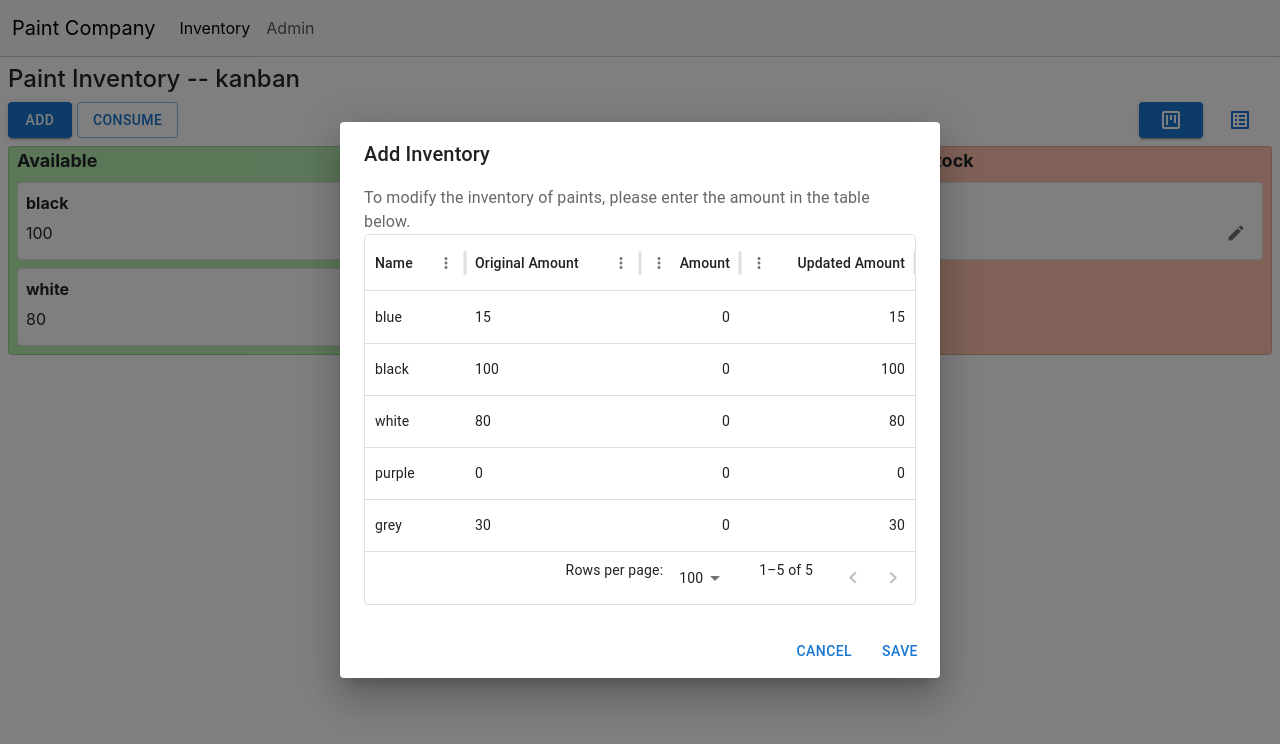
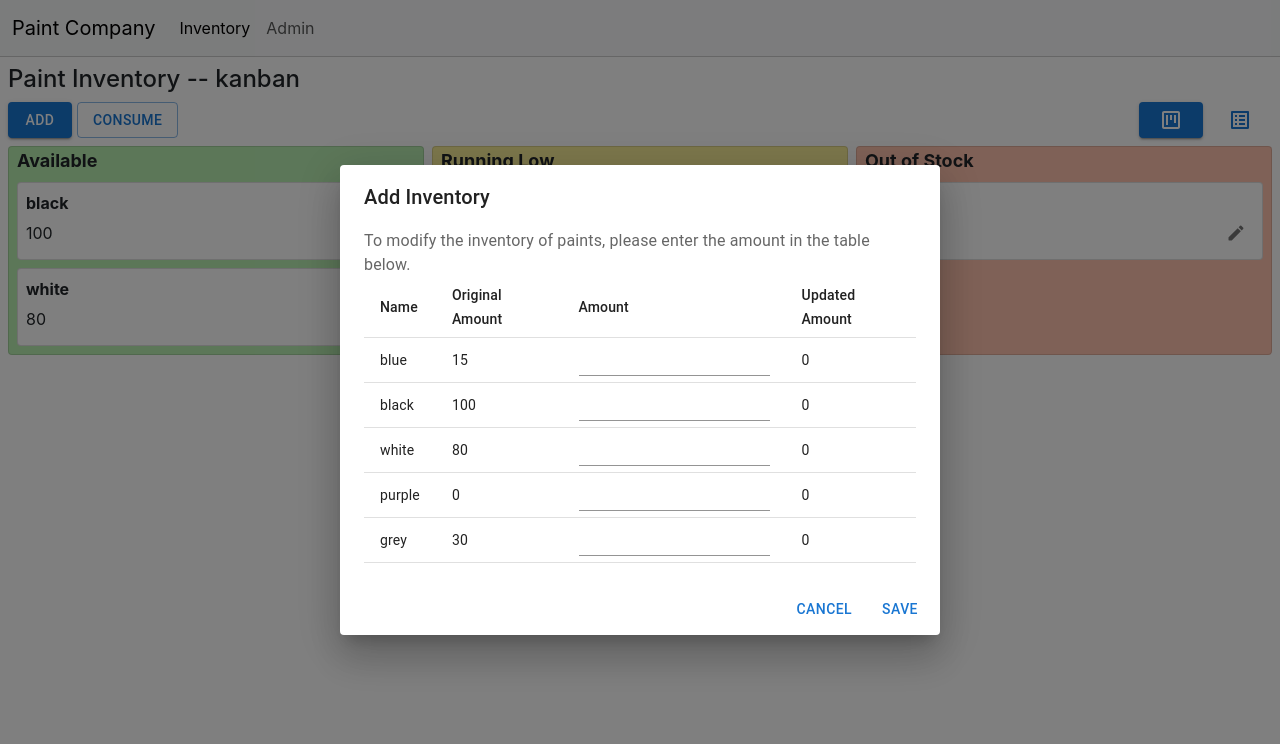
Before and after one commit to owen918/paint-company-ui, a React (Create React App) app: page /inventory in a window 1280 px wide. Both pictures are taken after a click on the button "ADD". Shown: the top 744 px of the page. Built offline with nearby package versions, Linux system fonts and the light colour scheme.

Commit message:
Revert "Merge pull request #5 from owen918/refactor-UI-components"
This reverts commit 9794800282fa458355ba9b2f3fa0fdce169bb9d8, reversing
changes made to dbe623f4f11a4c2f42b122b7d895926c02e56225.

```diff
--- a/src/layouts/InventoryPage/InventoryPage.tsx
+++ b/src/layouts/InventoryPage/InventoryPage.tsx
@@ -4,40 +4,24 @@ import Actions from "./components/Actions";
 import TableView from "./components/TableView";
 import Header from "./components/Header";
 import KanbanView from "./components/KanbanView";
-import { Alert, Box, Snackbar } from "@mui/material";
+import { Box } from "@mui/material";
 import { styled } from "@mui/material/styles";
 import EditDialog from "./components/EditModal";
-import Status from "../../models/InventoryStatusModel";
 
 const defaultData: InventoryModel[] = require("../../data/inventory.json");
 const defaultColumnConfig: string[] = ["Name", "Amount", "Status"];
+const dialogColumnConfig: string[] = [
+  "Name",
+  "Original Amount",
+  "Amount",
+  "Updated Amount",
+];
 
 const InventoryPageBox = styled(Box)`
   display: flex;
   flex-direction: column;
   margin: 8px 8px;
 `;
-
-const Banner = ({
-  barOpen,
-  handleBarClose,
-}: {
-  barOpen: boolean;
-  handleBarClose: () => void;
-}) => {
-  return (
-    <Snackbar
-      open={barOpen}
-      autoHideDuration={6000}
-      onClose={handleBarClose}
-      anchorOrigin={{ vertical: "top", horizontal: "center" }}
-    >
-      <Alert onClose={handleBarClose} severity="success" variant="filled">
-        You have successfully updated the paint inventory !
-      </Alert>
-    </Snackbar>
-  );
-};
 
 const View = ({
   currentView,
@@ -65,13 +49,9 @@ export const InventoryPage = () => {
   const [dialogOpen, setDialogOpen] = useState(false);
   const [mode, setMode] = useState("");
   const [editPaintId, setEditPaintId] = useState(0);
-  const [barOpen, setBarOpen] = useState(false);
 
   const handleDialogClose = () => setDialogOpen(false);
   const handleDialogOpen = () => setDialogOpen(true);
-
-  const handleBarOpen = () => setBarOpen(true);
-  const handleBarClose = () => setBarOpen(false);
 
   const onClickAddInventory = () => {
     setMode("ADD");
@@ -88,28 +68,16 @@ export const InventoryPage = () => {
     handleDialogOpen();
   };
 
-  const setPaintStatus = (n: number) => {
-    if (n <= 0) {
-      return Status.out_of_stock;
-    } else if (n <= 30) {
-      return Status.running_low;
-    } else {
-      return Status.available;
-    }
-  };
-
   return (
     <InventoryPageBox>
-      <Banner barOpen={barOpen} handleBarClose={handleBarClose} />
       <EditDialog
         handleOnClose={handleDialogClose}
-        handleBarOpen={handleBarOpen}
+        columnConfig={dialogColumnConfig}
         open={dialogOpen}
         mode={mode}
         inventory={inventory}
         setInventory={setInventory}
         editPaintId={editPaintId}
-        setPaintStatus={setPaintStatus}
       />
       <Header view={currentView}></Header>
       <Actions
--- a/src/layouts/InventoryPage/components/ConfirmModal.tsx
+++ /dev/null
@@ -1,142 +0,0 @@
-import { Button, Dialog, DialogActions, DialogTitle } from "@mui/material";
-import { DataGrid, GridColDef } from "@mui/x-data-grid";
-import { useEffect, useState } from "react";
-import InventoryModel from "../../../models/InventoryModel";
-import Status from "../../../models/InventoryStatusModel";
-
-const ConfirmDialogTable = ({ data }: { data: InventoryModel[] }) => {
-  const columns: GridColDef[] = [
-    { field: "name", headerName: "Name" },
-    {
-      field: "amount",
-      headerName: "Amount",
-      type: "number",
-    },
-    {
-      field: "status",
-      headerName: "Status",
-      type: "string",
-    },
-  ];
-  return <DataGrid rows={data} columns={columns} />;
-};
-
-const ConfirmModal = ({
-  open,
-  handleConfirmModalClose,
-  handleEditModalClose,
-  handleBarOpen,
-  modalData,
-  mode,
-  setInventory,
-  inventory,
-  editPaintId,
-  setPaintStatus,
-}: {
-  open: boolean;
-  handleConfirmModalClose: () => void;
-  handleEditModalClose: () => void;
-  handleBarOpen: () => void;
-  modalData: {
-    id: number;
-    name: string;
-    amount: number;
-    originalAmount: number;
-    updatedAmount: number;
-  }[];
-  mode: string;
-  setInventory: (d: InventoryModel[]) => void;
-  inventory: InventoryModel[];
-  editPaintId: number;
-  setPaintStatus: (n: number) => Status;
-}) => {
-  const [confirmModalData, setConfirmModalData] = useState<InventoryModel[]>(
-    []
-  );
-
-  const getDefaultConfirmModalData = (
-    mode: string,
-    editPaintId: number,
-    modalData: {
-      id: number;
-      name: string;
-      amount: number;
-      originalAmount: number;
-      updatedAmount: number;
-    }[]
-  ) => {
-    let confirmData = [...modalData];
-    if (mode === "ADD" || mode === "CONSUME") {
-      return confirmData.map((paint) => ({
-        id: paint.id,
-        name: paint.name,
-        amount: paint.updatedAmount,
-        status: setPaintStatus(paint.updatedAmount),
-      }));
-    } else {
-      return confirmData
-        .filter((paint) => paint.id === editPaintId)
-        .map((paint) => ({
-          id: paint.id,
-          name: paint.name,
-          amount: paint.updatedAmount,
-          status: setPaintStatus(paint.updatedAmount),
-        }));
-    }
-  };
-
-  useEffect(() => {
-    if (open === true) {
-      setConfirmModalData(
-        getDefaultConfirmModalData(mode, editPaintId, modalData)
-      );
-    } else {
-      setConfirmModalData([]);
-    }
-  }, [open]);
-
-  const dialogSave = () => {
-    if (mode === "ADD" || mode === "CONSUME") {
-      return addOrConsumeInventory;
-    } else {
-      return editInventory;
-    }
-  };
-
-  const addOrConsumeInventory = () => {
-    handleConfirmModalClose();
-    handleEditModalClose();
-    handleBarOpen();
-    setInventory(confirmModalData);
-  };
-  const editInventory = () => {
-    handleConfirmModalClose();
-    handleEditModalClose();
-    handleBarOpen();
-    setInventory(
-      inventory.map((paint) =>
-        paint.name === confirmModalData[0].name
-          ? {
-              ...paint,
-              amount: confirmModalData[0].amount,
-              status: setPaintStatus(confirmModalData[0].amount),
-            }
-          : paint
-      )
-    );
-  };
-  return (
-    <Dialog open={open} onClose={handleConfirmModalClose}>
-      <DialogTitle>Are you sure ?</DialogTitle>
-      <ConfirmDialogTable data={confirmModalData} />
-      <DialogActions>
-        <Button onClick={handleConfirmModalClose}>No</Button>
-        <Button type="button" onClick={dialogSave()}>
-          Yes
-        </Button>
-      </DialogActions>
-    </Dialog>
-  );
-};
-
-export default ConfirmModal;
--- a/src/layouts/InventoryPage/components/EditModal.tsx
+++ b/src/layouts/InventoryPage/components/EditModal.tsx
@@ -5,132 +5,124 @@ import {
   DialogContent,
   DialogContentText,
   DialogTitle,
-  Tooltip,
+  Table,
+  TableBody,
+  TableCell,
+  TableContainer,
+  TableHead,
+  TableRow,
+  TextField,
 } from "@mui/material";
-import {
-  DataGrid,
-  GridColDef,
-  GridEditInputCell,
-  GridPreProcessEditCellProps,
-  GridRenderEditCellParams,
-} from "@mui/x-data-grid";
 import InventoryModel from "../../../models/InventoryModel";
 import { useEffect, useState } from "react";
-import ConfirmModal from "./ConfirmModal";
-import Status from "../../../models/InventoryStatusModel";
 
-const EditDialogTable = ({
+const EditDialogTableRow = ({
+  name,
+  originalAmount,
+  updatedAmount,
+  handleOnChange,
+}: {
+  name: string;
+  originalAmount: number;
+  updatedAmount: number;
+  handleOnChange: (e: any) => void;
+}) => {
+  return (
+    <TableRow>
+      <TableCell>{name}</TableCell>
+      <TableCell>{originalAmount}</TableCell>
+      <TableCell>
+        <TextField
+          name={name}
+          type="number"
+          variant="standard"
+          onChange={handleOnChange}
+        />
+      </TableCell>
+      <TableCell>{updatedAmount}</TableCell>
+    </TableRow>
+  );
+};
+
+const EditDialogTableBody = ({
   data,
-  mode,
   handleOnChange,
 }: {
   data: {
-    id: number;
     name: string;
-    amount: number | undefined;
+    amount: number;
     originalAmount: number;
-    updatedAmount: number | undefined;
+    updatedAmount: number;
   }[];
-  mode: string;
   handleOnChange: (e: any) => void;
 }) => {
-  const renderEditCell = (params: GridRenderEditCellParams) => {
-    console.log("in renderEditCell", params);
-    const { error } = params;
   return (
-      <Tooltip open={!!error} title={error}>
-        <span>
-          <GridEditInputCell {...params} />
-        </span>
-      </Tooltip>
+    <TableBody>
+      {data.map((paint) => (
+        <EditDialogTableRow
+          key={paint.name}
+          name={paint.name}
+          originalAmount={paint.originalAmount}
+          updatedAmount={paint.updatedAmount}
+          handleOnChange={handleOnChange}
+        />
+      ))}
+    </TableBody>
   );
 };
 
-  const preProcessEditCellProps = (params: GridPreProcessEditCellProps) => {
-    console.log("Before", params);
-    if (params.props.value < 0 || params.props.value == null) {
-      return {
-        ...params.props,
-        error: "Amount must be greater than or equal to 0",
-      };
-    } else if (mode === "CONSUME") {
-      const hasError =
-        params.props.value >= params.row.originalAmount
-          ? "Amount cannot be greater than current amount"
-          : "";
-      return { ...params.props, error: hasError };
-    } else {
-      return { ...params.props };
-    }
+const EditDialogTableHeader = ({
+  columnConfig,
+}: {
+  columnConfig: string[];
+}) => {
+  return (
+    <TableHead>
+      <TableRow>
+        {columnConfig.map((column) => (
+          <TableCell key={column}>{column}</TableCell>
+        ))}
+      </TableRow>
+    </TableHead>
+  );
 };
 
-  const columns: GridColDef[] = [
-    { field: "name", headerName: "Name" },
-    {
-      field: "originalAmount",
-      headerName: "Original Amount",
-      flex: 1,
-      type: "number",
-      align: "left",
-      headerAlign: "left",
-    },
-    {
-      field: "amount",
-      headerName: "Amount",
-      editable: true,
-      type: "number",
-      preProcessEditCellProps: preProcessEditCellProps,
-      renderEditCell: renderEditCell,
-    },
-    {
-      field: "updatedAmount",
-      headerName: "Updated Amount",
-      flex: 1,
-      type: "number",
-    },
-  ];
-  const processRowUpdate = (newRow: any) => {
-    handleOnChange(newRow);
-    if (mode === "ADD") {
-      return {
-        ...newRow,
-        updatedAmount: newRow.amount + newRow.originalAmount,
-      };
-    } else if (mode === "CONSUME") {
-      return {
-        ...newRow,
-        updatedAmount: newRow.originalAmount - newRow.amount,
-      };
-    } else {
-      return { ...newRow, updatedAmount: newRow.amount };
-    }
-  };
-  const handleProcessRowUpdateError = (error: Error) => {
-    console.log(error);
-  };
+const EditDialogTable = ({
+  columnConfig,
+  data,
+  handleOnChange,
+}: {
+  data: {
+    name: string;
+    amount: number;
+    originalAmount: number;
+    updatedAmount: number;
+  }[];
+  columnConfig: string[];
+  handleOnChange: (e: any) => void;
+}) => {
   return (
-    <DataGrid
-      columns={columns}
-      rows={data}
-      processRowUpdate={processRowUpdate}
-      onProcessRowUpdateError={handleProcessRowUpdateError}
-    />
+    <TableContainer>
+      <Table size="small" aria-label="edit-table">
+        <EditDialogTableHeader columnConfig={columnConfig} />
+        <EditDialogTableBody data={data} handleOnChange={handleOnChange} />
+      </Table>
+    </TableContainer>
   );
 };
 
 const EditDialogContext = ({
   data,
-  mode,
+  columnConfig,
   handleOnChange,
 }: {
   data: {
-    id: number;
     name: string;
-    amount: number | undefined;
+    amount: number;
     originalAmount: number;
-    updatedAmount: number | undefined;
+    updatedAmount: number;
   }[];
-  mode: string;
+  columnConfig: string[];
   handleOnChange: (e: any) => void;
 }) => {
   return (
@@ -140,9 +132,9 @@ const EditDialogContext = ({
         below.
       </DialogContentText>
       <EditDialogTable
+        columnConfig={columnConfig}
         data={data}
         handleOnChange={handleOnChange}
-        mode={mode}
       />
     </DialogContent>
   );
@@ -151,28 +143,25 @@ const EditDialogContext = ({
 const EditDialog = ({
   open,
   handleOnClose,
+  columnConfig,
   mode,
   inventory,
   setInventory,
   editPaintId,
-  handleBarOpen,
-  setPaintStatus,
 }: {
   open: boolean;
   handleOnClose: () => void;
+  columnConfig: string[];
   mode: string;
   inventory: InventoryModel[];
-  setInventory: (d: InventoryModel[]) => void;
+  setInventory: any;
   editPaintId: number;
-  handleBarOpen: () => void;
-  setPaintStatus: (n: number) => Status;
 }) => {
   const getDefaultModalData = (
     inventory: InventoryModel[],
     mode: string,
     editPaintId: number
   ): {
-    id: number;
     name: string;
     amount: number;
     originalAmount: number;
@@ -185,11 +174,10 @@ const EditDialog = ({
       );
     }
     return modalInventory.map((paint) => ({
-      id: paint.id,
       name: paint.name,
       amount: 0,
       originalAmount: paint.amount,
-      updatedAmount: paint.amount,
+      updatedAmount: 0,
     }));
   };
 
@@ -205,7 +193,6 @@ const EditDialog = ({
 
   const [modalData, setModalData] = useState<
     {
-      id: number;
       name: string;
       amount: number;
       originalAmount: number;
@@ -213,30 +200,22 @@ const EditDialog = ({
     }[]
   >([]);
 
-  const [confirmModalOpen, setConfirmModalOpen] = useState(false);
-
   useEffect(() => {
     // init();
     if (open === true) {
       setModalData(getDefaultModalData(inventory, mode, editPaintId));
     } else {
-      setModalData([]);
+      setModalData([
+        { name: "", amount: 0, originalAmount: 0, updatedAmount: 0 },
+      ]);
     }
   }, [open]);
 
-  const handleConfirmModalClose = () => {
-    setConfirmModalOpen(false);
-  };
-
-  const handleConfirmModalOpen = () => {
-    setConfirmModalOpen(true);
-  };
-
-  const addInventoryOnChange = (e: any) => {
+  const handleModalOnChange = (e: any) => {
     setModalData(
       modalData.map((paint) => {
-        const num = !isNaN(e.amount) ? e.amount : 0;
-        if (paint.name === e.name) {
+        const num = !isNaN(e.target.valueAsNumber) ? e.target.valueAsNumber : 0;
+        if (paint.name === e.target.name) {
           return {
             ...paint,
             amount: num,
@@ -249,77 +228,63 @@ const EditDialog = ({
     );
   };
 
-  const consumeInventoryOnChange = (e: any) => {
-    setModalData(
-      modalData.map((paint) => {
-        const num = !isNaN(e.amount) ? e.amount : 0;
-        if (paint.name === e.name) {
-          return {
-            ...paint,
-            amount: num,
-            updatedAmount: paint.originalAmount - num,
-          };
-        } else {
-          return paint;
-        }
+  const addInventory = (e: any) => {
+    handleOnClose();
+    setInventory(
+      inventory.map((paint) => {
+        const data = modalData.filter((d) => d.name === paint.name)[0];
+        return { ...paint, amount: data.amount + paint.amount };
       })
     );
   };
 
-  const editInventoryOnChange = (e: any) => {
-    setModalData(
-      modalData.map((paint) => {
-        const num = !isNaN(e.amount) ? e.amount : 0;
-        if (paint.name === e.name) {
-          return {
-            ...paint,
-            amount: num,
-            updatedAmount: num,
-          };
-        } else {
-          return paint;
-        }
+  const consumeInventory = () => {
+    handleOnClose();
+    setInventory(
+      inventory.map((paint) => {
+        const data = modalData.filter((d) => d.name === paint.name)[0];
+        return { ...paint, amount: paint.amount - data.amount };
       })
     );
   };
 
-  const handleModalOnChange = (e: any) => {
+  const editInventory = () => {
+    handleOnClose();
+    setInventory(
+      inventory.map((paint) =>
+        paint.name === modalData[0].name
+          ? { ...paint, amount: modalData[0].amount }
+          : paint
+      )
+    );
+  };
+
+  const dialogSave = () => {
     if (mode === "ADD") {
-      return addInventoryOnChange(e);
+      return addInventory;
     } else if (mode === "CONSUME") {
-      return consumeInventoryOnChange(e);
+      return consumeInventory;
     } else {
-      return editInventoryOnChange(e);
+      return editInventory;
     }
   };
-
   return (
-    <>
-      <ConfirmModal
-        open={confirmModalOpen}
-        handleConfirmModalClose={handleConfirmModalClose}
-        handleBarOpen={handleBarOpen}
-        handleEditModalClose={handleOnClose}
-        modalData={modalData}
-        mode={mode}
-        setInventory={setInventory}
-        inventory={inventory}
-        editPaintId={editPaintId}
-        setPaintStatus={setPaintStatus}
-      />
     <Dialog open={open} onClose={handleOnClose}>
+      <form>
         <DialogTitle>{getTitle(mode)}</DialogTitle>
         <EditDialogContext
           data={modalData}
-          mode={mode}
+          columnConfig={columnConfig}
           handleOnChange={handleModalOnChange}
         />
         <DialogActions>
           <Button onClick={handleOnClose}>Cancel</Button>
-          <Button onClick={handleConfirmModalOpen}>Save</Button>
+          <Button type="button" onClick={dialogSave()}>
+            Save
+          </Button>
         </DialogActions>
+      </form>
     </Dialog>
-    </>
   );
 };
 
--- a/tsconfig.json
+++ b/tsconfig.json
@@ -6,7 +6,7 @@
     "skipLibCheck": true,
     "esModuleInterop": true,
     "allowSyntheticDefaultImports": true,
-    "strict": true,
+    "strict": false,
     "forceConsistentCasingInFileNames": true,
     "noFallthroughCasesInSwitch": true,
     "module": "esnext",
```
Also changed, not shown: package.json (+4 -5 lines), 1 other file (tests, documents, lock files or other folders). Lines whose indentation alone changed are shown as unchanged.
